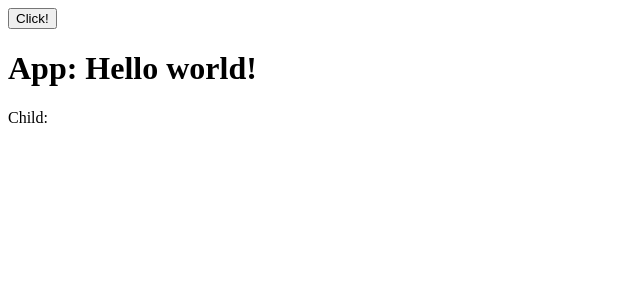
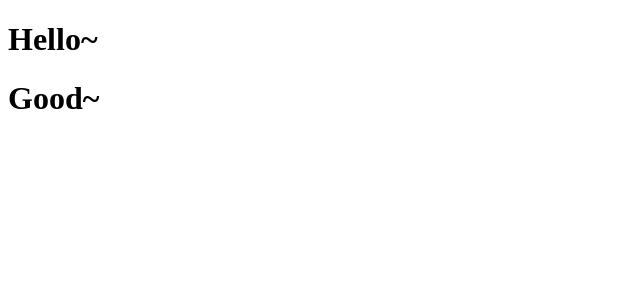
Before and after one commit to JunesWorld/vue3-template-syntax, a Vue app: page / in a window 1280 px wide. Shown: the top 300 px of the page, without its empty margins (0-640 px from the left). Built offline with nearby package versions, Linux system fonts and the light colour scheme.

Commit message:
컴포넌트 Refs

```diff
--- a/src/App.vue
+++ b/src/App.vue
@@ -1,35 +1,22 @@
 <template>
-  <!--
-    msg = props
-    Parent.vue는 Child.vue에 내용을 전달만 할 뿐인데 데이터를 정의해야한다.
-    - 해결 : provide, inject
-    - 주의 : provide는 반응성을 사용할 수 없다 -> computed 사용
-   -->
-  <button @click="message = 'Good?'">
-    Click!
-  </button>
-  <h1>App: {{ message }}</h1>
-  <Parent />
+  <!-- <h1 ref="hello">
+    Hello world!
+  </h1> -->
+  <Hello ref="hello" />
 </template>
 
 <script>
-import Parent from '~/components/Parent'
-import { computed } from 'vue'
-
+import Hello from '~/components/Hello'
+// created = 생성된 직후
+// mounted = 연결된 직후
+// 연결된 직후에만 refs 사용 가능
 export default {
   components: {
-    Parent
+    Hello
   },
-  data() {
-    return {
-      message: 'Hello world!'
-    }
-  },
-  // callback 함수를 만들어 반응성 가지고 싶은 data 반환
-  provide() {
-    return {
-      msg: computed(() => this.message)
-    }
+  mounted() {
+    // const h1El = document.querySelector('#hello')
+    console.log(this.$refs.hello.$refs.good)
   }
 }
 </script>
--- /dev/null
+++ b/src/components/Hello.vue
@@ -0,0 +1,6 @@
+<template>
+  <h1>Hello~</h1>
+  <h1 ref="good">
+    Good~
+  </h1>
+</template>
```
